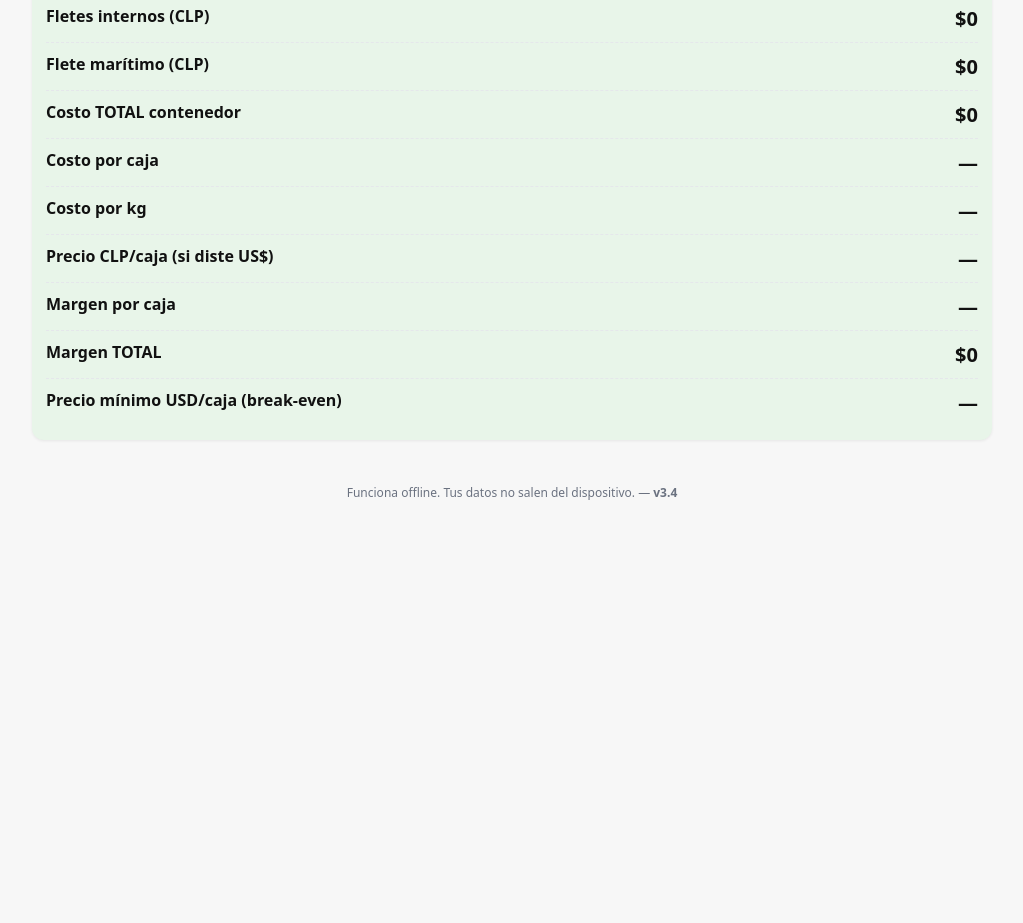
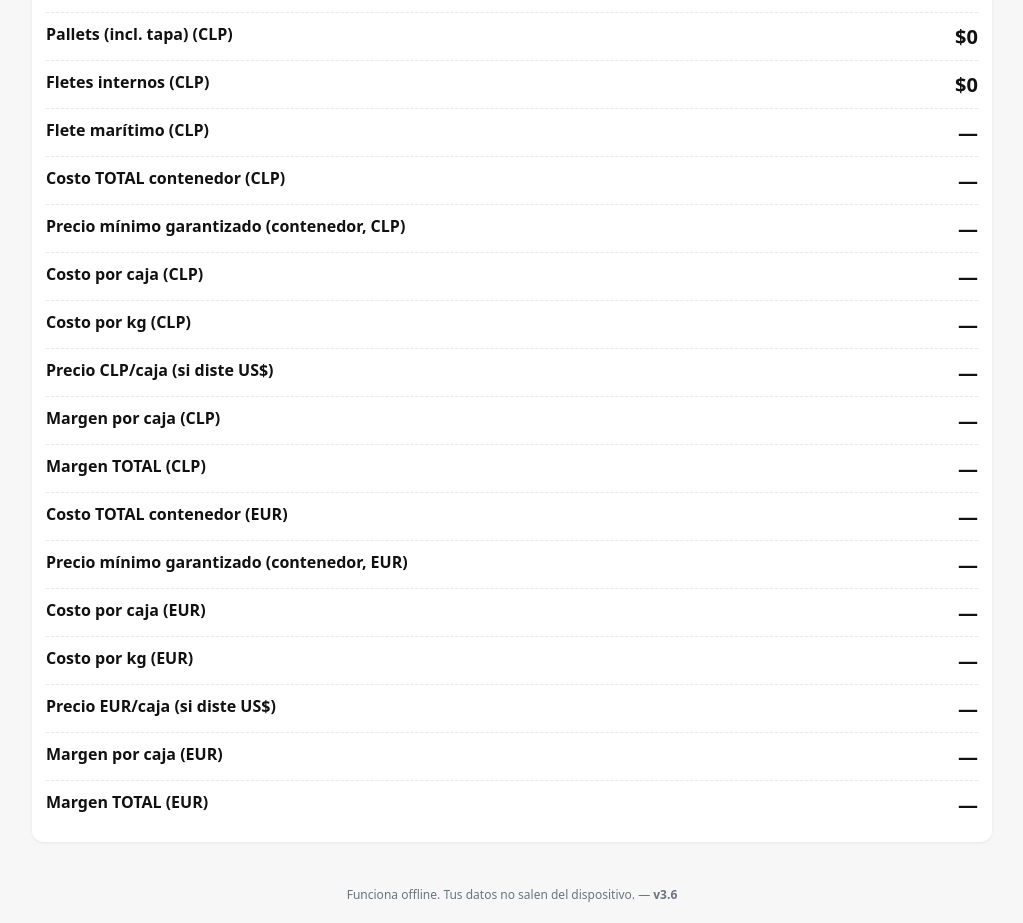
Before and after one commit to maxi910/MG_F-rmulaBERI, a plain HTML site: page index.html in a window 1280 px wide. Shown: the part 1797-2720 px from the top of the page, without its empty margins (128-1151 px from the left). Before the commit the page ends 2318 px from the top, so only its background shows below. Drawn offline with Linux system fonts and the light colour scheme.

Commit message:
Update index.html

```diff
--- a/index.html
+++ b/index.html
@@ -5,7 +5,8 @@
   <meta name="viewport" content="width=device-width, initial-scale=1">
   <title>Costo Contenedor — Calculadora</title>
   <link rel="manifest" href="manifest.webmanifest">
-  <link rel="Apple" sizes="180x180" href="./Apple.png?v=3.8">  <meta name="theme-color" content="#0b7a75">
+  <link rel="Apple" sizes="180x180" href="./Apple.png?v=3.8">
+  <meta name="theme-color" content="#0b7a75">
   <style>
     :root { --brand:#0b7a75; --ok:#e8f5e9; --bad:#fdecea; --muted:#6b7280; }
     html, body { margin:0; padding:0; font-family: system-ui, -apple-system, Segoe UI, Roboto, Arial; background:#f7f7f7; color:#111; }
@@ -49,8 +50,11 @@
     <div class="card">
       <h3>Entradas</h3>
       <div class="grid">
-        <label>Tipo de cambio USD→CLP <span class="unit">CLP/US$</span></label>
-        <input type="number" id="tc" step="any" min="0" inputmode="decimal" placeholder="Ej: 950">
+        <label>Tipo de cambio USD→EUR <span class="unit">EUR/US$</span></label>
+        <input type="number" id="tc_usd_eur" step="any" min="0" inputmode="decimal" placeholder="Ej: 0,92">
+
+        <label>Tipo de cambio CLP→EUR <span class="unit">EUR/CLP</span></label>
+        <input type="number" id="tc_clp_eur" step="any" min="0" inputmode="decimal" placeholder="Ej: 0,00098">
 
         <label>Pallets por contenedor <span class="unit">pallets</span></label>
         <input type="number" id="pallets" step="1" min="0" inputmode="numeric" placeholder="Ej: 20">
@@ -99,12 +103,15 @@
 
         <label>Precio descarte (mercado nacional) <span class="unit">CLP/kg</span></label>
         <input type="number" id="precio_desc" step="any" min="0" inputmode="decimal" placeholder="Ej: 120">
+
+        <label>Cobertura para precio mínimo garantizado <span class="unit">%</span></label>
+        <input type="text" id="cobertura_pct" inputmode="decimal" pattern="[0-9]+([\\.,][0-9]+)?" placeholder="Ej: 10 o 15,5">
       </div>
       <div class="subtle">
         Fórmulas: Kg netos = Q×kg/caja; Kg brutos = Kg netos / (1 − merma); Fruta = Kg brutos×CLP/kg; Packing = Kg netos×CLP/kg;
         <strong>Pallet = pallet + huincha + esquineros + tapa</strong>;
         <strong>Kg descarte = Kg brutos − Kg netos</strong>;
-        <strong>Ingreso descarte = Precio descarte × Kg descarte</strong>.
+        <strong>Precio mínimo garantizado = Costo TOTAL contenedor × (1 + cobertura)</strong>.
       </div>
     </div>
 
@@ -114,32 +121,40 @@
       <div class="result-row"><span class="res-label">Kg netos empacados</span><span class="res-value" id="r_kg_net">—</span></div>
       <div class="result-row"><span class="res-label">Kg brutos requeridos de fruta</span><span class="res-value" id="r_kg_bruto">—</span></div>
       <div class="result-row"><span class="res-label">Kg descarte (venta local)</span><span class="res-value" id="r_kg_desc">—</span></div>
-      <div class="result-row"><span class="res-label">Ingreso descarte (CLP)</span><span class="res-value" id="r_ing_desc">—</span></div>
       <div class="result-row"><span class="res-label">Costo fruta (CLP)</span><span class="res-value" id="r_costo_fruta">—</span></div>
       <div class="result-row"><span class="res-label">Packing (CLP)</span><span class="res-value" id="r_costo_packing">—</span></div>
       <div class="result-row"><span class="res-label">Insumos caja (CLP)</span><span class="res-value" id="r_insumos_caja">—</span></div>
       <div class="result-row"><span class="res-label">Pallets (incl. tapa) (CLP)</span><span class="res-value" id="r_costo_pallets">—</span></div>
       <div class="result-row"><span class="res-label">Fletes internos (CLP)</span><span class="res-value" id="r_fletes_int">—</span></div>
       <div class="result-row"><span class="res-label">Flete marítimo (CLP)</span><span class="res-value" id="r_flete_mar">—</span></div>
-      <div class="result-row"><span class="res-label">Costo TOTAL contenedor</span><span class="res-value" id="r_total">—</span></div>
-      <div class="result-row"><span class="res-label">Costo por caja</span><span class="res-value" id="r_cxcaja">—</span></div>
-      <div class="result-row"><span class="res-label">Costo por kg</span><span class="res-value" id="r_cxkg">—</span></div>
+      <div class="result-row"><span class="res-label">Costo TOTAL contenedor (CLP)</span><span class="res-value" id="r_total">—</span></div>
+      <div class="result-row"><span class="res-label">Precio mínimo garantizado (contenedor, CLP)</span><span class="res-value" id="r_precio_min_garantizado">—</span></div>
+      <div class="result-row"><span class="res-label">Costo por caja (CLP)</span><span class="res-value" id="r_cxcaja">—</span></div>
+      <div class="result-row"><span class="res-label">Costo por kg (CLP)</span><span class="res-value" id="r_cxkg">—</span></div>
       <div class="result-row"><span class="res-label">Precio CLP/caja (si diste US$)</span><span class="res-value" id="r_precio_clp">—</span></div>
-      <div class="result-row"><span class="res-label">Margen por caja</span><span class="res-value" id="r_margen_caja">—</span></div>
-      <div class="result-row"><span class="res-label">Margen TOTAL</span><span class="res-value" id="r_margen_total">—</span></div>
-      <div class="result-row"><span class="res-label">Precio mínimo USD/caja (break-even)</span><span class="res-value" id="r_breakeven_usd">—</span></div>
+      <div class="result-row"><span class="res-label">Margen por caja (CLP)</span><span class="res-value" id="r_margen_caja">—</span></div>
+      <div class="result-row"><span class="res-label">Margen TOTAL (CLP)</span><span class="res-value" id="r_margen_total">—</span></div>
+
+      <div class="result-row"><span class="res-label">Costo TOTAL contenedor (EUR)</span><span class="res-value" id="r_total_eur">—</span></div>
+      <div class="result-row"><span class="res-label">Precio mínimo garantizado (contenedor, EUR)</span><span class="res-value" id="r_precio_min_garantizado_eur">—</span></div>
+      <div class="result-row"><span class="res-label">Costo por caja (EUR)</span><span class="res-value" id="r_cxcaja_eur">—</span></div>
+      <div class="result-row"><span class="res-label">Costo por kg (EUR)</span><span class="res-value" id="r_cxkg_eur">—</span></div>
+      <div class="result-row"><span class="res-label">Precio EUR/caja (si diste US$)</span><span class="res-value" id="r_precio_eur">—</span></div>
+      <div class="result-row"><span class="res-label">Margen por caja (EUR)</span><span class="res-value" id="r_margen_caja_eur">—</span></div>
+      <div class="result-row"><span class="res-label">Margen TOTAL (EUR)</span><span class="res-value" id="r_margen_total_eur">—</span></div>
     </div>
 
   </main>
-  <div class="footer">Funciona offline. Tus datos no salen del dispositivo. — <strong>v3.4</strong></div>
+  <div class="footer">Funciona offline. Tus datos no salen del dispositivo. — <strong>v3.6</strong></div>
 
   <script>
     const $ = (id) => document.getElementById(id);
     const inputs = [
-      'tc','pallets','cajas_por_pallet','kg_por_caja','merma_pct','fruta_kg','packing_kg','caja_x',
-      'pallet_unit','huincha_pal','esquin_pal','tapa_pal','flete_cp','flete_pp','flete_mar_usd','precio_usd_caja','precio_desc'
+      'tc_usd_eur','tc_clp_eur','pallets','cajas_por_pallet','kg_por_caja','merma_pct','fruta_kg','packing_kg','caja_x',
+      'pallet_unit','huincha_pal','esquin_pal','tapa_pal','flete_cp','flete_pp','flete_mar_usd','precio_usd_caja','precio_desc','cobertura_pct'
     ];
     const fmtCLP = (n) => isNaN(n) ? '—' : n.toLocaleString('es-CL', {style:'currency', currency:'CLP', maximumFractionDigits:0});
+    const fmtEUR = (n) => isNaN(n) ? '—' : n.toLocaleString('es-ES', {style:'currency', currency:'EUR', maximumFractionDigits:2});
     const fmtNum = (n, d=2) => isNaN(n) ? '—' : n.toLocaleString('es-CL', {maximumFractionDigits:d});
 
     function parseLocale(str) {
@@ -149,7 +164,7 @@
       if (s.indexOf(',') >= 0 && s.indexOf('.') >= 0) {
         const lastComma = s.lastIndexOf(',');
         const lastDot = s.lastIndexOf('.');
-        if (lastComma > lastDot) { s = s.replace(/\\./g, '').replace(',', '.'); }
+        if (lastComma > lastDot) { s = s.replace(/\./g, '').replace(',', '.'); }
         else { s = s.replace(/,/g, ''); }
       } else if (s.indexOf(',') >= 0) {
         s = s.replace(',', '.');
@@ -165,7 +180,10 @@
     }
 
     function compute() {
-      const tc = read('tc');
+      const tc_usd_eur = read('tc_usd_eur');   // EUR / USD
+      const tc_clp_eur = read('tc_clp_eur');   // EUR / CLP
+      const tc_usd_clp = (tc_usd_eur > 0 && tc_clp_eur > 0) ? (tc_usd_eur / tc_clp_eur) : NaN; // CLP / USD
+
       const pallets = read('pallets');
       const cajas_pallet = read('cajas_por_pallet');
       const kg_caja = read('kg_por_caja');
@@ -182,8 +200,13 @@
       const flete_mar_usd = read('flete_mar_usd');
       const precio_usd_caja = read('precio_usd_caja');
       const precio_desc = read('precio_desc');
+      const cobertura = read('cobertura_pct')/100;
 
-      const warn = (msg) => { const el = document.getElementById('warn'); if (!msg) { el.style.display='none'; el.textContent=''; } else { el.style.display='block'; el.textContent = msg; } };
+      const warn = (msg) => {
+        const el = document.getElementById('warn');
+        if (!msg) { el.style.display='none'; el.textContent=''; }
+        else { el.style.display='block'; el.textContent = msg; }
+      };
       let warnMsg = '';
       if (kg_caja <= 0 || pallets <= 0 || cajas_pallet <= 0) warnMsg = 'Completa pallets, cajas/pallet y kg/caja para calcular.';
       if (!(merma >= 0 && merma < 1)) warnMsg = 'La merma debe estar entre 0% y 100% (no 100%).';
@@ -200,26 +223,46 @@
       const costo_insumos_caja = Q * caja;
       const costo_pallets = pallets * (pallet_unit + huincha + esquineros + tapa);
       const fletes_int = flete_cp + flete_pp;
-      const flete_mar_clp = flete_mar_usd * tc;
+      const flete_mar_clp = flete_mar_usd * tc_usd_clp;
 
-      const total = [costo_fruta, costo_packing, costo_insumos_caja, costo_pallets, fletes_int, flete_mar_clp].some(isNaN) ? NaN :
-                    (costo_fruta + costo_packing + costo_insumos_caja + costo_pallets + fletes_int + flete_mar_clp);
+      const total = [costo_fruta, costo_packing, costo_insumos_caja, costo_pallets, fletes_int, flete_mar_clp].some(isNaN)
+        ? NaN
+        : (costo_fruta + costo_packing + costo_insumos_caja + costo_pallets + fletes_int + flete_mar_clp);
+
+      const precio_min_garantizado = (!isNaN(total)) ? total * (1 + cobertura) : NaN;
 
       const costo_xcaja = (Q>0 && !isNaN(total)) ? total / Q : NaN;
       const costo_xkg = (kg_net>0 && !isNaN(total)) ? total / kg_net : NaN;
 
-      const precio_clp_caja = (!isNaN(precio_usd_caja) && precio_usd_caja>0 && tc>0) ? precio_usd_caja * tc : NaN;
+      const precio_clp_caja = (!isNaN(precio_usd_caja) && precio_usd_caja>0 && tc_usd_clp>0) ? precio_usd_caja * tc_usd_clp : NaN;
       const ingreso_total = (!isNaN(precio_clp_caja) && Q>0) ? precio_clp_caja * Q : 0;
       const margen_caja = (!isNaN(precio_clp_caja) && !isNaN(costo_xcaja)) ? (precio_clp_caja - costo_xcaja) : NaN;
-      const margen_total = (!isNaN(total)) ? (ingreso_total + ingreso_desc - total) : NaN;
+      const margen_total = (!isNaN(total)) ? ( ingreso_total + ingreso_desc - total ) : NaN;
 
-      const breakeven_usd = (Q>0 && tc>0 && !isNaN(total)) ? ((total - ingreso_desc) / Q) / tc : NaN;
+      // Conversión a EUR (usando CLP→EUR y USD→EUR)
+      const total_eur = (!isNaN(total) && tc_clp_eur>0) ? total * tc_clp_eur : NaN;
+      const precio_min_garantizado_eur = (!isNaN(precio_min_garantizado) && tc_clp_eur>0)
+        ? precio_min_garantizado * tc_clp_eur : NaN;
+      const costo_xcaja_eur = (!isNaN(costo_xcaja) && tc_clp_eur>0) ? costo_xcaja * tc_clp_eur : NaN;
+      const costo_xkg_eur = (!isNaN(costo_xkg) && tc_clp_eur>0) ? costo_xkg * tc_clp_eur : NaN;
+      const ingreso_desc_eur = (!isNaN(ingreso_desc) && tc_clp_eur>0) ? ingreso_desc * tc_clp_eur : NaN;
 
+      const precio_eur_caja = (!isNaN(precio_usd_caja) && precio_usd_caja>0 && tc_usd_eur>0)
+        ? precio_usd_caja * tc_usd_eur
+        : NaN;
+      const ingreso_total_eur = (!isNaN(precio_eur_caja) && Q>0) ? precio_eur_caja * Q : 0;
+      const margen_caja_eur = (!isNaN(precio_eur_caja) && !isNaN(costo_xcaja_eur))
+        ? (precio_eur_caja - costo_xcaja_eur)
+        : NaN;
+      const margen_total_eur = (!isNaN(total_eur))
+        ? ( ingreso_total_eur + (isNaN(ingreso_desc_eur) ? 0 : ingreso_desc_eur) - total_eur )
+        : NaN;
+
+      // Salidas CLP
       document.getElementById('r_q').textContent = isNaN(Q) ? '—' : fmtNum(Q,0);
       document.getElementById('r_kg_net').textContent = isNaN(kg_net) ? '—' : fmtNum(kg_net,0);
       document.getElementById('r_kg_bruto').textContent = isNaN(kg_bruto) ? '—' : fmtNum(kg_bruto,0);
       document.getElementById('r_kg_desc').textContent = isNaN(kg_desc) ? '—' : fmtNum(kg_desc,0);
-      document.getElementById('r_ing_desc').textContent = isNaN(ingreso_desc) ? '—' : fmtCLP(ingreso_desc);
       document.getElementById('r_costo_fruta').textContent = isNaN(costo_fruta) ? '—' : fmtCLP(costo_fruta);
       document.getElementById('r_costo_packing').textContent = isNaN(costo_packing) ? '—' : fmtCLP(costo_packing);
       document.getElementById('r_insumos_caja').textContent = isNaN(costo_insumos_caja) ? '—' : fmtCLP(costo_insumos_caja);
@@ -227,33 +270,56 @@
       document.getElementById('r_fletes_int').textContent = isNaN(fletes_int) ? '—' : fmtCLP(fletes_int);
       document.getElementById('r_flete_mar').textContent = isNaN(flete_mar_clp) ? '—' : fmtCLP(flete_mar_clp);
       document.getElementById('r_total').textContent = isNaN(total) ? '—' : fmtCLP(total);
+      document.getElementById('r_precio_min_garantizado').textContent = isNaN(precio_min_garantizado) ? '—' : fmtCLP(precio_min_garantizado);
       document.getElementById('r_cxcaja').textContent = isNaN(costo_xcaja) ? '—' : fmtCLP(costo_xcaja);
       document.getElementById('r_cxkg').textContent = isNaN(costo_xkg) ? '—' : fmtNum(costo_xkg,0);
       document.getElementById('r_precio_clp').textContent = isNaN(precio_clp_caja) ? '—' : fmtCLP(precio_clp_caja);
       document.getElementById('r_margen_caja').textContent = isNaN(margen_caja) ? '—' : fmtCLP(margen_caja);
       document.getElementById('r_margen_total').textContent = isNaN(margen_total) ? '—' : fmtCLP(margen_total);
-      document.getElementById('r_breakeven_usd').textContent = isNaN(breakeven_usd) ? '—' : breakeven_usd.toLocaleString('es-CL', {maximumFractionDigits:2});
+
+      // Salidas EUR
+      document.getElementById('r_total_eur').textContent = isNaN(total_eur) ? '—' : fmtEUR(total_eur);
+      document.getElementById('r_precio_min_garantizado_eur').textContent =
+        isNaN(precio_min_garantizado_eur) ? '—' : fmtEUR(precio_min_garantizado_eur);
+      document.getElementById('r_cxcaja_eur').textContent = isNaN(costo_xcaja_eur) ? '—' : fmtEUR(costo_xcaja_eur);
+      document.getElementById('r_cxkg_eur').textContent = isNaN(costo_xkg_eur) ? '—' : fmtNum(costo_xkg_eur,4);
+      document.getElementById('r_precio_eur').textContent = isNaN(precio_eur_caja) ? '—' : fmtEUR(precio_eur_caja);
+      document.getElementById('r_margen_caja_eur').textContent = isNaN(margen_caja_eur) ? '—' : fmtEUR(margen_caja_eur);
+      document.getElementById('r_margen_total_eur').textContent = isNaN(margen_total_eur) ? '—' : fmtEUR(margen_total_eur);
 
       const card = document.getElementById('resultCard');
       card.classList.remove('ok','bad');
       if (!isNaN(margen_total)) { card.classList.add(margen_total >= 0 ? 'ok' : 'bad'); }
 
       const data = {}; inputs.forEach(n => data[n] = document.getElementById(n).value);
-      localStorage.setItem('calcCont_v3_4', JSON.stringify(data));
+      localStorage.setItem('calcCont_v3_6', JSON.stringify(data));
 
       warn(warnMsg);
     }
 
     (function init(){
       if ('serviceWorker' in navigator) { navigator.serviceWorker.register('./sw.js'); }
-      const data = localStorage.getItem('calcCont_v3_4');
-      if (data) { try { const o = JSON.parse(data); inputs.forEach(n => { if (o[n] !== undefined) document.getElementById(n).value = o[n]; }); } catch {} }
+      const data = localStorage.getItem('calcCont_v3_6');
+      if (data) {
+        try {
+          const o = JSON.parse(data);
+          inputs.forEach(n => {
+            if (o[n] !== undefined) document.getElementById(n).value = o[n];
+          });
+        } catch {}
+      }
       inputs.forEach(id => document.getElementById(id).addEventListener('input', compute));
-      document.getElementById('btnReset').addEventListener('click', () => { inputs.forEach(id => document.getElementById(id).value=''); compute(); });
+      document.getElementById('btnReset').addEventListener('click', () => {
+        inputs.forEach(id => document.getElementById(id).value='');
+        compute();
+      });
       document.getElementById('btnShare').addEventListener('click', async () => {
         const txt = document.getElementById('resultCard').innerText;
-        if (navigator.share) { try { await navigator.share({title:'Costo Contenedor', text:txt}); } catch(e){} }
-        else { alert('Compartir no disponible. Copia y pega los resultados.'); }
+        if (navigator.share) {
+          try { await navigator.share({title:'Costo Contenedor', text:txt}); } catch(e){}
+        } else {
+          alert('Compartir no disponible. Copia y pega los resultados.');
+        }
       });
       compute();
     })();
```
